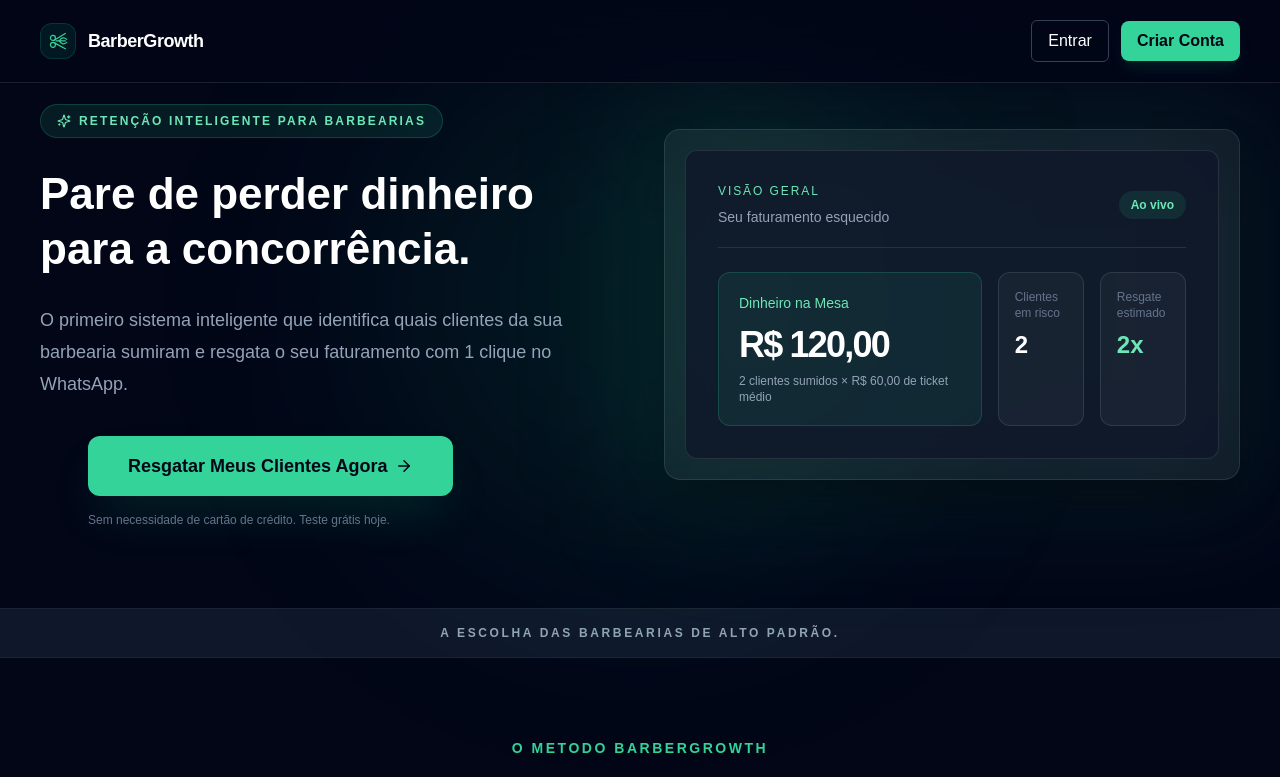
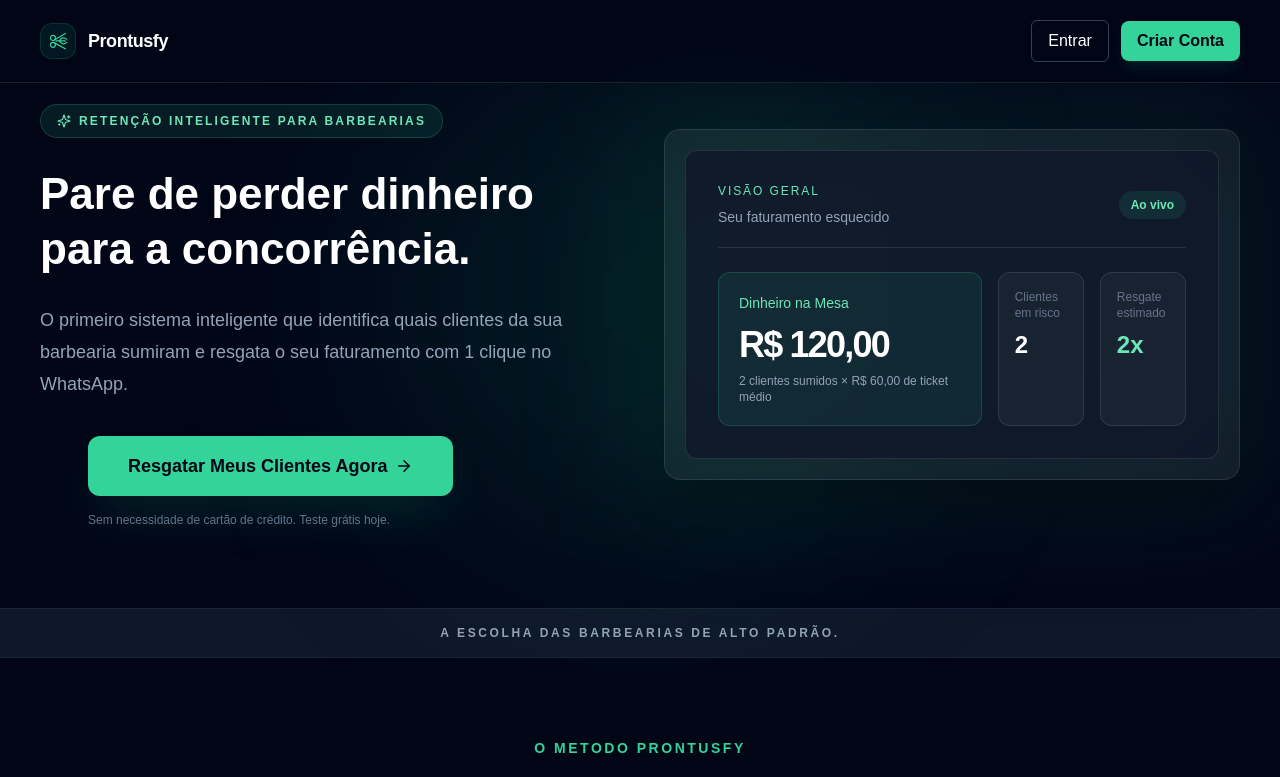
Before and after one commit to barbergrowth523-del/localgrowth, a Next.js app in the folder frontend/: page / in a window 1280 px wide. Shown: the top 777 px of the page. Built offline with nearby package versions, Linux system fonts and the light colour scheme.

Commit message:
feat: rename product to Prontusfy

```diff
--- a/frontend/components/dashboard/dashboard.tsx
+++ b/frontend/components/dashboard/dashboard.tsx
@@ -170,14 +170,14 @@ function ClientDrawer({ client, onClose }: { client: Client | null; onClose: ()
   const [generating, setGenerating] = useState(false)
   useEffect(() => {
     if (!client) return
-    setNote(window.localStorage.getItem('barbergrowth-note-' + client.id) ?? '')
+    setNote(window.localStorage.getItem('prontusfy-note-' + client.id) ?? '')
     setMessage(buildWhatsAppMessage(client.name))
     createClient().from('historico_disparos').select('id,mensagem_enviada,status,enviado_em').eq('cliente_id', client.id).order('enviado_em', { ascending: false }).then(({ data }) => setHistory((data ?? []) as Array<{ id: string; mensagem_enviada: string; status: string; enviado_em: string }>))
   }, [client])
   if (!client) return null
   const clientId = client.id
   const clientName = client.name
-  function saveNote() { window.localStorage.setItem('barbergrowth-note-' + clientId, note) }
+  function saveNote() { window.localStorage.setItem('prontusfy-note-' + clientId, note) }
   async function generateVariation(nextTone = tone) {
     setTone(nextTone)
     setGenerating(true)
--- a/frontend/lib/brand.ts
+++ b/frontend/lib/brand.ts
@@ -1,2 +1,2 @@
-export const BRAND_NAME = 'BarberGrowth'
+export const BRAND_NAME = 'Prontusfy'
 export const BRAND_TAGLINE = 'Relacionamento que mantem a cadeira cheia.'
--- a/frontend/package.json
+++ b/frontend/package.json
@@ -1,5 +1,5 @@
 {
-  "name": "barbergrowth",
+  "name": "prontusfy",
   "version": "0.1.0",
   "private": true,
   "scripts": {
```
Also changed, not shown: 2 other files (tests, documents, lock files or other folders).
